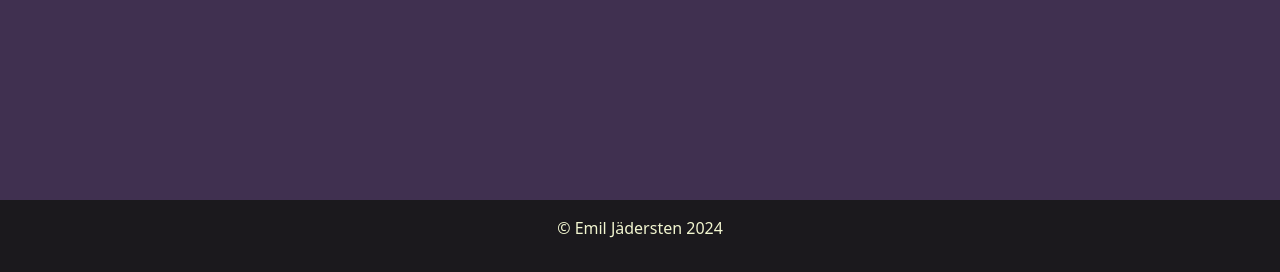
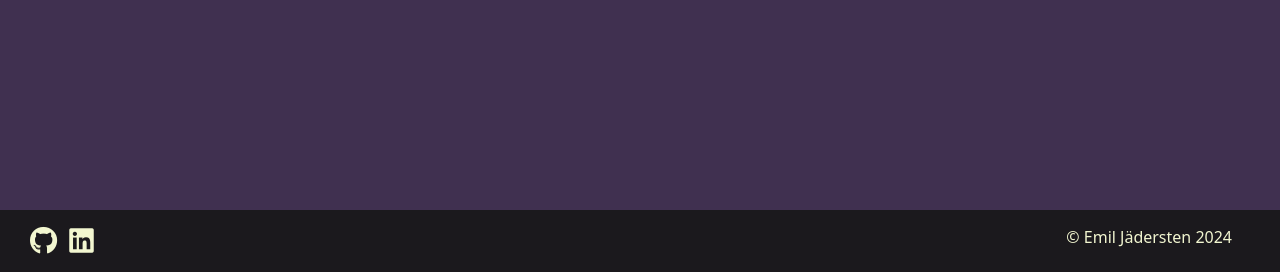
Before and after one commit to EmilionR/django-pp4, a Django app: page / in a window 1280 px wide. Shown: the part 528-800 px from the top of the page. Run offline with Django 5.2, Linux system fonts and the light colour scheme; data that the repository does not hold is empty; parts of the project's set-up code (start-up, migrations or seed data) failed here and were passed over.

Commit message:
Add footer links

```diff
--- a/static/css/style.css
+++ b/static/css/style.css
@@ -275,6 +275,18 @@ label {
     color: var(--clr-white);
 }
 
+/*------------------------------------------ Footer styling */
+
+.footer-link {
+    color: var(--clr-white) !important;
+    padding: 6px;
+}
+
+.footer-link:hover,
+.footer-link:focus {
+    color: var(--clr-light) !important;
+}
+
 /*----------------------------------------- Utility classes */
 
 
--- a/templates/base.html
+++ b/templates/base.html
@@ -100,10 +100,22 @@
     </main>
 
     <!-- Footer -->
-    <footer class="footer mt-auto py-3 bg-dark">
-        {% block copyright %}
-        <p class="text-center text-white">© Emil Jädersten {% now "Y" %}</p>
-        {% endblock %}
+    <footer class="footer mt-auto">
+        <div class="row pt-2 px-4 bg-dark d-flex justify-content-between">
+            <div class="col-sm-6 d-flex nowrap justify-content-center justify-content-sm-start">
+                <a href="https://github.com/EmilionR?tab=repositories" target="_blank" class="footer-link"
+                    aria-label="Visit my GitHub in a new tab">
+                    <i class="fab fa-github h3"></i>
+                </a>
+                <a href="https://www.linkedin.com/in/emil-jadersten/" target="_blank" class="footer-link"
+                    aria-label="Visit my LinkedIn in a new tab">
+                    <i class="fab fa-linkedin h3"></i>
+                </a>
+            </div>
+            <div class="col-sm-6 text-nowrap text-center text-sm-end align-self-center">
+                <p class="text-white mx-4">© Emil Jädersten {% now "Y" %}</p>
+            </div>
+        </div>
     </footer>
 
     <script src="https://cdn.jsdelivr.net/npm/bootstrap@5.0.1/dist/js/bootstrap.bundle.min.js"
```
Also changed, not shown: 1 other file.
